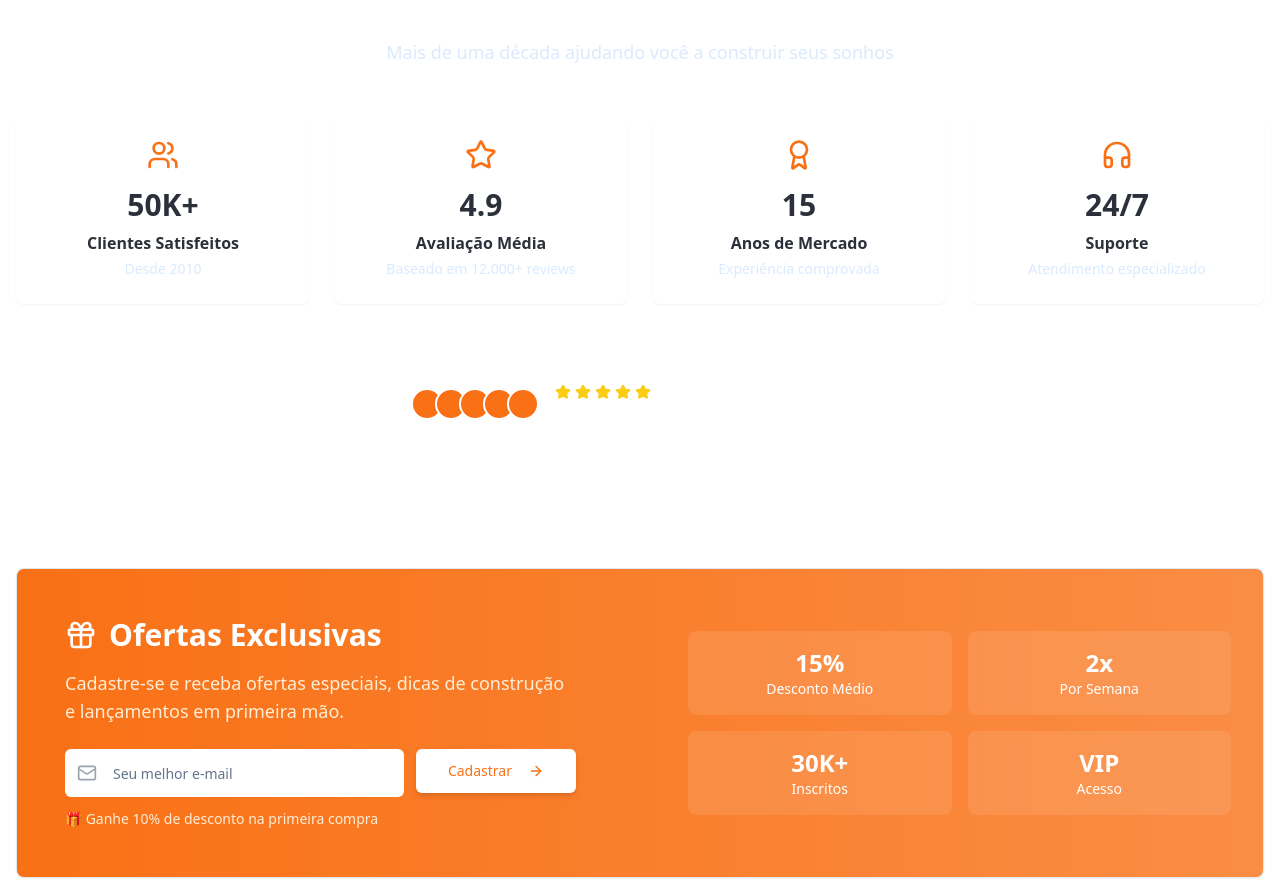
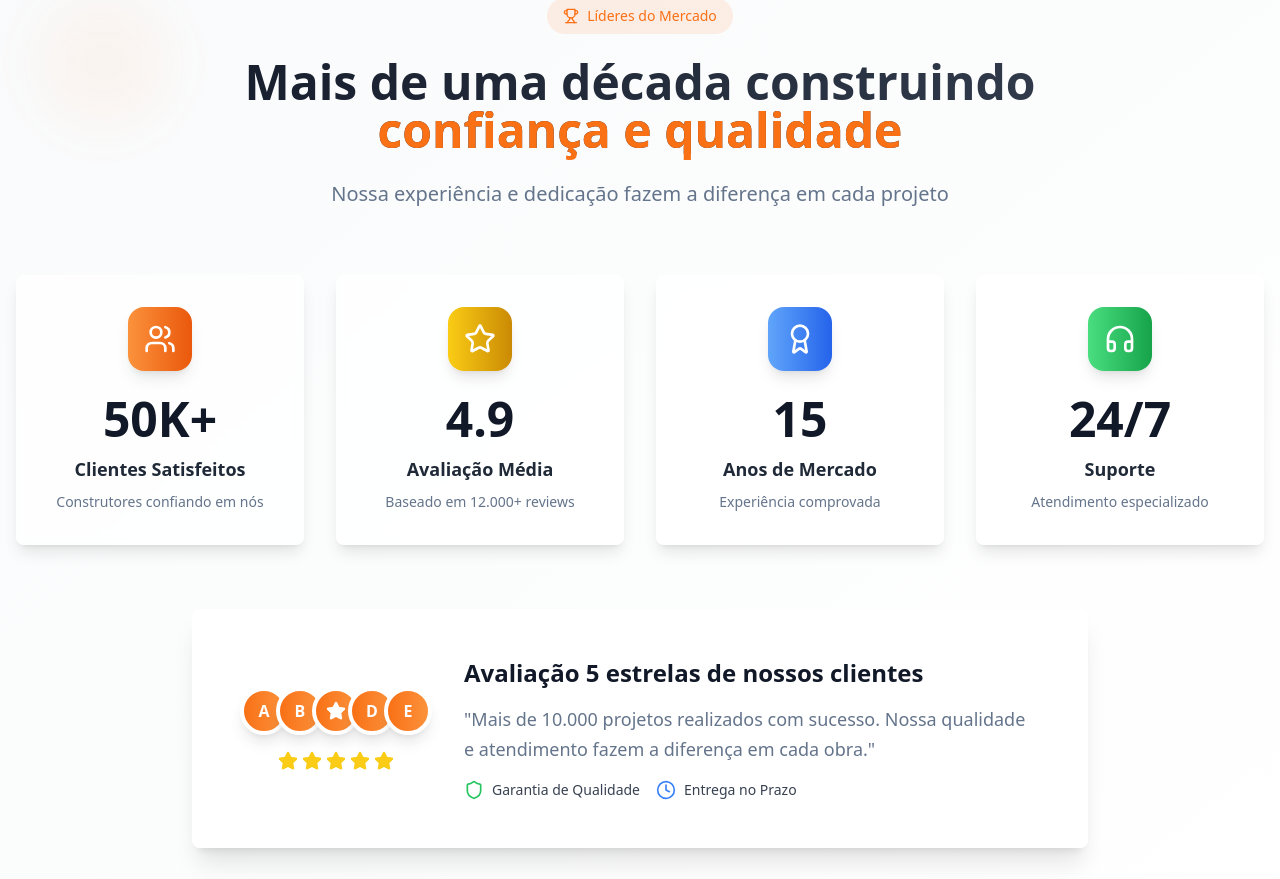
Before and after one commit to noventicred/constrular, a React (Vite) app: page / in a window 1280 px wide. Shown: the part 3348-4227 px from the top of the page. Built offline with nearby package versions, Linux system fonts and the light colour scheme.

Commit message:
Refatorar seção de informações
Melhorei o design da seção de informações com um layout mais profissional, incluindo ícones, números destacados, descrições claras e um estilo visual aprimorado.

```diff
--- a/src/components/SocialProof.tsx
+++ b/src/components/SocialProof.tsx
@@ -1,79 +1,133 @@
 import { Card, CardContent } from "@/components/ui/card";
-import { Star, Users, Award, Headphones } from "lucide-react";
+import { Star, Users, Award, Headphones, Trophy, Shield, Clock } from "lucide-react";
 
 const stats = [
   {
     icon: Users,
     value: "50K+",
     label: "Clientes Satisfeitos",
-    description: "Desde 2010"
+    description: "Construtores confiando em nós",
+    color: "from-orange-400 to-orange-600"
   },
   {
     icon: Star,
     value: "4.9",
     label: "Avaliação Média",
-    description: "Baseado em 12.000+ reviews"
+    description: "Baseado em 12.000+ reviews",
+    color: "from-yellow-400 to-yellow-600"
   },
   {
     icon: Award,
     value: "15",
     label: "Anos de Mercado",
-    description: "Experiência comprovada"
+    description: "Experiência comprovada",
+    color: "from-blue-400 to-blue-600"
   },
   {
     icon: Headphones,
     value: "24/7",
     label: "Suporte",
-    description: "Atendimento especializado"
+    description: "Atendimento especializado",
+    color: "from-green-400 to-green-600"
   }
 ];
 
 const SocialProof = () => {
   return (
-    <section className="py-16 bg-construction-blue text-white">
-      <div className="container mx-auto px-4">
-        <div className="text-center mb-12">
-          <h2 className="text-3xl md:text-4xl font-bold mb-4">
-            Confiança que Constrói
+    <section className="py-20 bg-gradient-to-br from-gray-50 to-white relative overflow-hidden">
+      {/* Background decorations */}
+      <div className="absolute inset-0">
+        <div className="absolute top-20 left-10 w-32 h-32 bg-construction-orange/5 rounded-full blur-xl"></div>
+        <div className="absolute bottom-20 right-10 w-40 h-40 bg-construction-orange/3 rounded-full blur-2xl"></div>
+      </div>
+
+      <div className="container mx-auto px-4 relative">
+        <div className="text-center mb-16">
+          <div className="inline-flex items-center gap-2 bg-construction-orange/10 rounded-full px-4 py-2 mb-6">
+            <Trophy className="h-4 w-4 text-construction-orange" />
+            <span className="text-sm font-medium text-construction-orange">Líderes do Mercado</span>
+          </div>
+          <h2 className="text-4xl md:text-5xl font-bold mb-6 bg-gradient-to-r from-gray-900 to-gray-700 bg-clip-text text-transparent">
+            Mais de uma década construindo
+            <br />
+            <span className="text-construction-orange">confiança e qualidade</span>
           </h2>
-          <p className="text-lg text-blue-100">
-            Mais de uma década ajudando você a construir seus sonhos
+          <p className="text-xl text-muted-foreground max-w-2xl mx-auto leading-relaxed">
+            Nossa experiência e dedicação fazem a diferença em cada projeto
           </p>
         </div>
 
-        <div className="grid grid-cols-2 md:grid-cols-4 gap-6">
+        <div className="grid grid-cols-2 lg:grid-cols-4 gap-6 lg:gap-8 mb-16">
           {stats.map((stat, index) => (
             <Card
               key={index}
-              className="bg-white/10 backdrop-blur-sm border-white/20 hover:bg-white/20 transition-all duration-300 animate-fade-in"
+              className="group bg-white/80 backdrop-blur-sm border-0 shadow-lg hover:shadow-2xl transition-all duration-500 hover:-translate-y-2 animate-fade-in overflow-hidden"
               style={{ animationDelay: `${index * 150}ms` }}
             >
-              <CardContent className="p-6 text-center">
-                <stat.icon className="h-8 w-8 mx-auto mb-4 text-construction-orange" />
-                <div className="text-3xl font-bold mb-2">{stat.value}</div>
-                <div className="font-semibold mb-1">{stat.label}</div>
-                <div className="text-sm text-blue-100">{stat.description}</div>
+              <CardContent className="p-8 text-center relative">
+                {/* Gradient background for icon */}
+                <div className={`w-16 h-16 mx-auto mb-6 rounded-2xl bg-gradient-to-r ${stat.color} flex items-center justify-center shadow-lg group-hover:scale-110 transition-transform duration-300`}>
+                  <stat.icon className="h-8 w-8 text-white" />
+                </div>
+
+                <div className="text-4xl lg:text-5xl font-bold mb-3 text-gray-900 group-hover:text-construction-orange transition-colors duration-300">
+                  {stat.value}
+                </div>
+                <div className="font-bold text-lg mb-2 text-gray-800">{stat.label}</div>
+                <div className="text-sm text-muted-foreground leading-relaxed">{stat.description}</div>
+
+                {/* Hover effect line */}
+                <div className="absolute bottom-0 left-0 w-full h-1 bg-gradient-to-r from-construction-orange to-orange-400 transform scale-x-0 group-hover:scale-x-100 transition-transform duration-300"></div>
               </CardContent>
             </Card>
           ))}
         </div>
 
-        <div className="mt-16 text-center">
-          <div className="inline-flex items-center gap-4 bg-white/10 backdrop-blur-sm rounded-full px-8 py-4">
-            <div className="flex -space-x-2">
+        {/* Testimonial section */}
+        <div className="max-w-4xl mx-auto">
+          <Card className="bg-white/90 backdrop-blur-sm border-0 shadow-xl overflow-hidden">
+            <CardContent className="p-8 lg:p-12">
+              <div className="flex flex-col lg:flex-row items-center gap-8">
+                <div className="flex-shrink-0">
+                  <div className="flex -space-x-3 mb-4">
                     {[1, 2, 3, 4, 5].map((i) => (
-                <div key={i} className="w-8 h-8 rounded-full bg-construction-orange border-2 border-white"></div>
+                      <div
+                        key={i}
+                        className="w-12 h-12 rounded-full bg-gradient-to-r from-construction-orange to-orange-400 border-4 border-white shadow-lg flex items-center justify-center text-white font-bold"
+                      >
+                        {i === 3 ? <Star className="h-5 w-5 fill-current" /> : String.fromCharCode(64 + i)}
+                      </div>
                     ))}
                   </div>
-            <div className="text-left">
-              <div className="flex items-center gap-1 mb-1">
+                  <div className="flex items-center gap-1 justify-center">
                     {[1, 2, 3, 4, 5].map((i) => (
-                  <Star key={i} className="h-4 w-4 fill-current text-yellow-400" />
+                      <Star key={i} className="h-5 w-5 fill-current text-yellow-400" />
                     ))}
                   </div>
-              <p className="text-sm">Mais de 10.000 projetos realizados com sucesso</p>
+                </div>
+
+                <div className="text-center lg:text-left flex-1">
+                  <h3 className="text-2xl font-bold mb-4 text-gray-900">
+                    Avaliação 5 estrelas de nossos clientes
+                  </h3>
+                  <p className="text-lg text-muted-foreground mb-4 leading-relaxed">
+                    "Mais de 10.000 projetos realizados com sucesso. Nossa qualidade e atendimento
+                    fazem a diferença em cada obra."
+                  </p>
+                  <div className="flex items-center gap-4 justify-center lg:justify-start">
+                    <div className="flex items-center gap-2">
+                      <Shield className="h-5 w-5 text-green-500" />
+                      <span className="text-sm font-medium text-gray-700">Garantia de Qualidade</span>
+                    </div>
+                    <div className="flex items-center gap-2">
+                      <Clock className="h-5 w-5 text-blue-500" />
+                      <span className="text-sm font-medium text-gray-700">Entrega no Prazo</span>
                     </div>
                   </div>
+                </div>
+              </div>
+            </CardContent>
+          </Card>
         </div>
       </div>
     </section>
```
Lines whose indentation alone changed are shown as unchanged.
